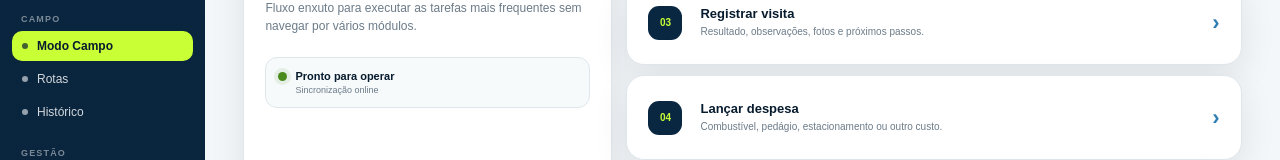
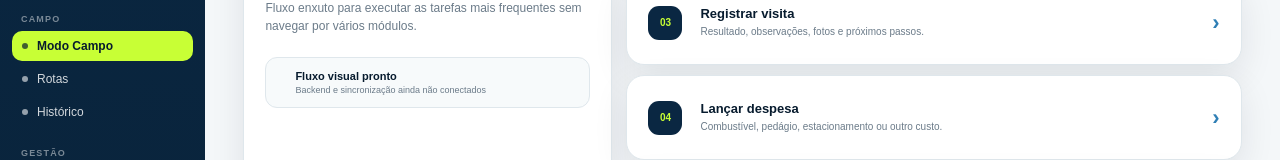
Before and after one commit to Manopanassolo/controle-facil-km, a Next.js app in the folder movvant-v2/: page /campo in a window 1280 px wide. Shown: the part 342-502 px from the top of the page. Built offline with nearby package versions, Linux system fonts and the light colour scheme.

Commit message:
Clarify field mode sync state

```diff
--- a/movvant-v2/src/components/OperationsModules.tsx
+++ b/movvant-v2/src/components/OperationsModules.tsx
@@ -45,14 +45,14 @@ export function FieldModeModule() {
         <span className="eyebrow">Uso rápido no celular</span>
         <h2>Seu dia em campo</h2>
         <p>Fluxo enxuto para executar as tarefas mais frequentes sem navegar por vários módulos.</p>
-        <div className="field-status"><span className="status-dot online" /><strong>Pronto para operar</strong><span>Sincronização online</span></div>
+        <div className="field-status"><span className="status-dot preview" /><strong>Fluxo visual pronto</strong><span>Backend e sincronização ainda não conectados</span></div>
       </article>
       <div className="field-action-list">
         {actions.map(([step,title,detail,href]) => (
           <Link href={href} className="field-action-card panel" key={step}>
             <span className="field-step">{step}</span>
             <div><strong>{title}</strong><span>{detail}</span></div>
-            <b>›</b>
+            <b aria-hidden="true">›</b>
           </Link>
         ))}
       </div>
```
